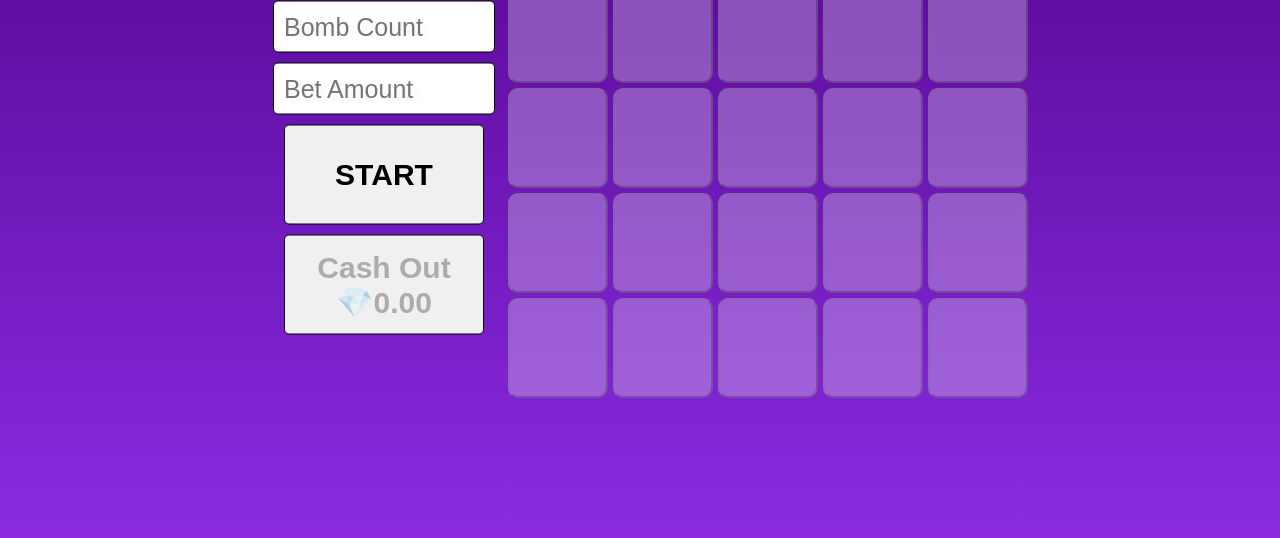
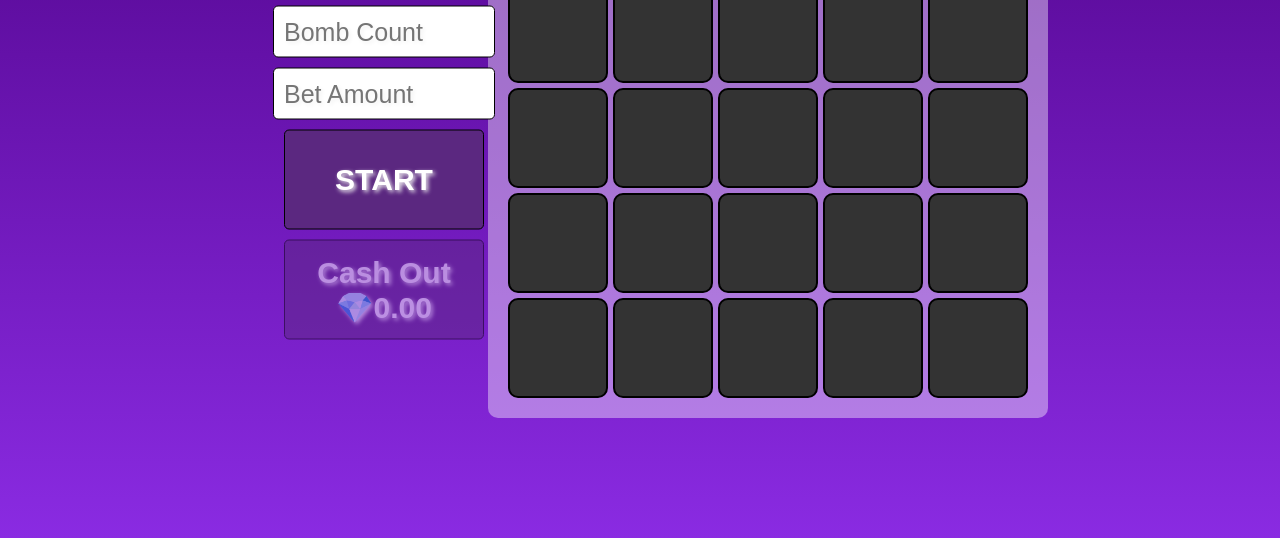
Before and after one commit to TheRedPipin/EngelCasino, a plain HTML site: page MinesIndex.html in a window 1280 px wide. Shown: the part 262-800 px from the top of the page. Drawn offline with Linux system fonts and the light colour scheme.

Commit message:
Lots of stylise changes

```diff
--- a/BlackjackStyles.css
+++ b/BlackjackStyles.css
@@ -24,6 +24,10 @@ button {
 button:hover {
     background-color: #dcdcdc;
     transform: scale(1.1);
+}
+
+button:disabled {
+    opacity: 0.5; /* Add opacity when disabled */
 }
 
 #backBtn {
@@ -128,7 +132,7 @@ button:hover {
     transform: scale(1.1);
 }
 
-.drawn-card {
+drawn-card {
     position: inherit;
     width: 50px;
     height: 75px;
--- a/HighLowStyles.css
+++ b/HighLowStyles.css
@@ -13,12 +13,25 @@ body {
     height: 100vh;
 }
 
-button{
+button {
     cursor: pointer;
+    background-color: #f0f0f0;
+    border: 2px solid #000;
+    border-radius: 5px;
+    transition: transform 0.3s ease-in-out, background-color 0.3s;
+}
+
+button:hover {
+    background-color: #dcdcdc;
+    transform: scale(1.1);
 }
 
 button:active {
     background-color: grey;
+}
+
+button:disabled {
+    opacity: 0.5; /* Add opacity when disabled */
 }
 
 #backBtn{
--- a/MainStyles.css
+++ b/MainStyles.css
@@ -1,5 +1,10 @@
+@font-face {
+    font-family: 'gamblingFont';
+    src: url(docs/assets/Fonts/JqkasWild-w1YD6.ttf);
+}
+
 body {
-    font-family: 'Montserrat', sans-serif; /* Change font to Montserrat */
+    font-family: 'gamblingFont', sans-serif; /* Change font to Montserrat */
     font-weight: bold;
     letter-spacing: 1px;
     display: flex;
--- a/MinesScript.js
+++ b/MinesScript.js
@@ -252,7 +252,7 @@ function showEndBox(type) {
 function startGame() {
     tempMoney = parseFloat(document.getElementById('betInput').value);
     console.log(tempMoney);
-    if (tempMoney <= 0) {
+    if (!tempMoney || tempMoney <= 0) {
         alert('Bet amount must be greater than 0.');
         return;
     }
--- a/MinesStyles.css
+++ b/MinesStyles.css
@@ -1,15 +1,20 @@
+@font-face {
+    font-family: 'gamblingFont';
+    src: url(docs/assets/Fonts/JqkasWild-w1YD6.ttf);
+}
+
 body {
     margin: 0;
     padding: 0;
-    background: linear-gradient(to bottom, #4b0082, #8a2be2); /* Dark purple gradient background */
-    font-family: 'Montserrat', sans-serif; /* Change font to Montserrat */
+    background: linear-gradient(to bottom, #4b0082, #8a2be2);
+    font-family: 'gamblingFont', sans-serif;
     user-select: none;
     display: flex;
     flex-direction: column;
     align-items: center;
     justify-content: center;
     height: 100vh;
-    color: #fff; /* Change text color to white */
+    color: #fff;
 }
 
 #backBtn{
@@ -17,10 +22,11 @@ body {
     top: 10px;
     left: 10px;
     padding: 10px;
-    background-color: #f0f0f0;
+    background-color: #4b0082; /* Change to a darker purple color */
     border: 1px solid #000;
     border-radius: 5px;
     cursor: pointer;
+    color: #fff; /* Ensure text is visible */
 }
 
 #multiText{
@@ -28,7 +34,7 @@ body {
     top: 15%;
     left: 60%;
     transform: translate(-50%, -50%);
-    font-size: 30px;
+    font-size: 60px;
     color: #000;
 }
 
@@ -40,6 +46,9 @@ body {
     top: 50%;
     left: 60%;
     transform: translate(-50%, -50%);
+    background-color: rgba(255, 255, 255, 0.4); /* Add white background box with opacity */
+    padding: 20px; /* Add padding to the box */
+    border-radius: 10px; /* Add border radius to the box */
 }
 .mapSpot{
     width: 100px;
@@ -47,6 +56,8 @@ body {
     border-radius: 10px;
     cursor: pointer;
     font-size: 40px;
+    background-color: #333; /* Change to a darker color */
+    color: #fff; /* Ensure text is visible */
 }
 
 #controls {
@@ -63,12 +74,12 @@ body {
 #moneyText, #bombInput, #betInput, #startBtn, #resetBtn {
     position: static;
     transform: none;
-    text-shadow: #f0f0f0 4px 4px 8px;
+    text-shadow: #f0f0f0 2px 2px 4px;
 }
 
 #moneyText{
     padding: 10px;
-    font-size: 25px;
+    font-size: 32px;
     font-weight: 900;
     color: #000;
 }
@@ -93,7 +104,7 @@ body {
 
 #startBtn{
     padding: 10px;
-    background-color: #f0f0f0;
+    background-color: #5b2880; /* Change to a darker purple color */
     border: 1px solid #000;
     border-radius: 5px;
     cursor: pointer;
@@ -101,11 +112,12 @@ body {
     width: 200px;
     font-size: 30px;
     font-weight: 750;
+    color: #fff; /* Ensure text is visible */
 }
 
 #resetBtn{
     padding: 10px;
-    background-color: #f0f0f0;
+    background-color: #5b2880; /* Change to a darker purple color */
     border: 1px solid #000;
     border-radius: 5px;
     cursor: pointer;
@@ -113,6 +125,25 @@ body {
     width: 200px;
     font-size: 30px;
     font-weight: 750;
+    color: #fff; /* Ensure text is visible */
+}
+
+button {
+    cursor: pointer;
+    background-color: #5b2880; /* Ensure consistent button color */
+    border: 2px solid #000;
+    border-radius: 5px;
+    transition: transform 0.3s ease-in-out, background-color 0.3s;
+    color: #fff; /* Ensure text is visible */
+}
+
+button:hover {
+    background-color: #4b0082; /* Darker shade on hover */
+    transform: scale(1.05);
+}
+
+button:disabled {
+    opacity: 0.5; /* Add opacity when disabled */
 }
 
 .mapSpot:disabled {
@@ -170,13 +201,13 @@ body {
 
 #endBox h2 {
     margin: 0 0 10px 0;
-    font-size: 24px;
+    font-size: 40px;
     color: #333;
 }
 
 #endBox p {
     margin: 0;
-    font-size: 18px;
+    font-size: 30px;
     color: #666;
 }
 
```
Also changed, not shown: MinesIndex.html (+0 -1 lines), docs/assets/Fonts/JqkasWild-w1YD6.ttf (added).
